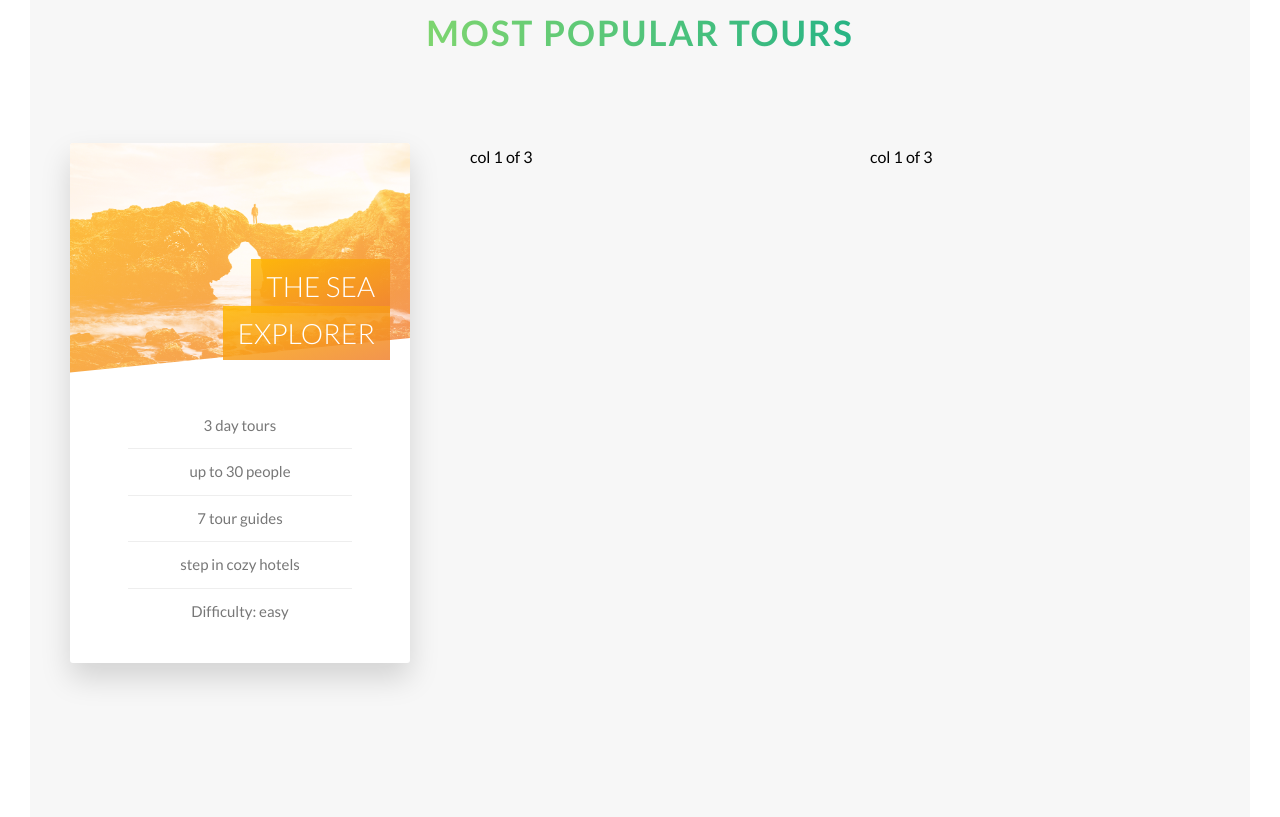
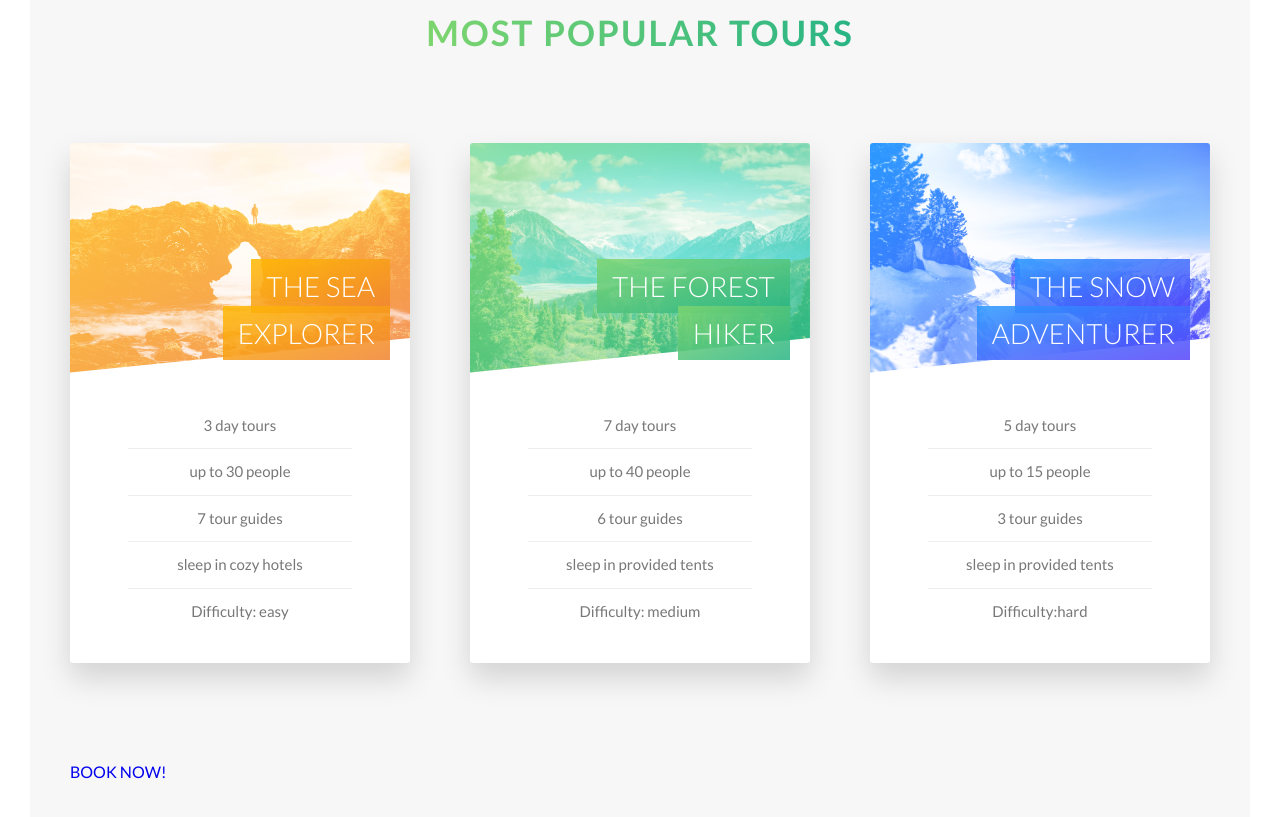
Before and after one commit to Diolemos/natours, a website: page index.html in a window 1280 px wide. Shown: the part 2363-3180 px from the top of the page. Drawn offline with Linux system fonts and the light colour scheme.

Commit message:
second and 3rd cards finished

```diff
--- a/index.html
+++ b/index.html
@@ -136,19 +136,95 @@
                                     <li>3 day tours</li>
                                     <li>up to 30 people</li>
                                     <li>7 tour guides</li>
-                                    <li>step in cozy hotels</li>
+                                    <li>sleep in cozy hotels</li>
                                     <li>Difficulty: easy</li>
                                 </ul>
                             </div>
                         </div>
                         <div class="card__side card__side--back card__side--back-1">
-                            back
+                            <div class="card__cta">
+                                <div class="card__price-box">
+                                    <p class="card__price-only">only</p>
+                                    <p class="card__price-value">$297</p>
+
+                                </div>
+                                <a href="" class="btn btn--white">Book now!</a>
+                            </div>
                         </div>
                     </div>
                 </div>
-                <div class="col-1-of-3">col 1 of 3</div>
-                <div class="col-1-of-3">col 1 of 3</div>
+
+
+                <!-- Card 2 -->
+
+                <div class="col-1-of-3"><div class="card">
+                    <div class="card__side card__side--front">
+                        <div class="card__picture card__picture--2">
+                            &nbsp;
+                        </div>
+                        <h4 class="card__heading">
+                            <span class="card__heading-span card__heading-span--2">The forest hiker</span>
+                            </h4>
+                        <div class="card__details">
+                            <ul>
+                                <li>7 day tours</li>
+                                <li>up to 40 people</li>
+                                <li>6 tour guides</li>
+                                <li>sleep in provided tents</li>
+                                <li>Difficulty: medium</li>
+                            </ul>
+                        </div>
+                    </div>
+                    <div class="card__side card__side--back card__side--back-2">
+                        <div class="card__cta">
+                            <div class="card__price-box">
+                                <p class="card__price-only">only</p>
+                                <p class="card__price-value">$497</p>
+
+                            </div>
+                            <a href="" class="btn btn--white">Book now!</a>
+                        </div>
+                    </div>
+                </div></div>
+
+
+                <!-- CARD 3 -->
+                <div class="col-1-of-3">
+
+
+                    <div class="card">
+                    <div class="card__side card__side--front">
+                        <div class="card__picture card__picture--3">
+                            &nbsp;
+                        </div>
+                        <h4 class="card__heading">
+                            <span class="card__heading-span card__heading-span--3">The snow adventurer</span>
+                            </h4>
+                        <div class="card__details">
+                            <ul>
+                                <li>5 day tours</li>
+                                <li>up to 15 people</li>
+                                <li>3 tour guides</li>
+                                <li>sleep in provided tents</li>
+                                <li>Difficulty:hard</li>
+                            </ul>
+                        </div>
+                    </div>
+                    <div class="card__side card__side--back card__side--back-3">
+                        <div class="card__cta">
+                            <div class="card__price-box">
+                                <p class="card__price-only">only</p>
+                                <p class="card__price-value">$297</p>
+
+                            </div>
+                            <a href="" class="btn btn--white">Book now!</a>
+                        </div>
+                    </div>
+                </div></div>
                </div>
+
+               <a href="#" class="btn ">Book now!</a>
+
           </section>
 
         </main>
--- a/sass/components/_button.scss
+++ b/sass/components/_button.scss
@@ -27,6 +27,7 @@
     &:hover::after{
         background-color: #fff;
     }
+
 
 }
 
--- a/sass/components/_card.scss
+++ b/sass/components/_card.scss
@@ -5,7 +5,7 @@
     height: 52rem;
 
     &__side{
-        background-color: orangered;
+
         color: #fff;
         font-size: 2rem;
     height: 52rem;
@@ -27,6 +27,12 @@
 
         &-1{
             background: linear-gradient(to right bottom,$color-secondary-light,$color-secondary-dark);
+        }
+        &-2{
+            background: linear-gradient(to right bottom,$color-primary-light,$color-primary-dark);
+        }
+        &-3{
+            background: linear-gradient(to right bottom,$color-tertiary-light,$color-tertiary-dark);
         }
     }
     }
@@ -50,10 +56,10 @@
             background-image: linear-gradient(to right bottom, $color-secondary-light, $color-secondary-dark), url(../img/nat-5.jpg);
         }
         &--2{
-            background-image: url(../img/nat-5.img);
+            background-image: linear-gradient(to right bottom, $color-primary-light, $color-primary-dark), url(../img/nat-6.jpg);
         }
         &--3{
-            background-image: url(../img/nat-5.img);
+            background-image: linear-gradient(to right bottom, $color-tertiary-light, $color-tertiary-dark), url(../img/nat-7.jpg);
         }
     }
 
@@ -77,6 +83,14 @@
             background-image: linear-gradient(to right bottom, rgba($color-secondary-light, .85), rgba($color-secondary-dark, .85));
 
         }
+        &--2{
+            background-image: linear-gradient(to right bottom, rgba($color-primary-light, .85), rgba($color-primary-dark, .85));
+
+        }
+        &--3{
+            background-image: linear-gradient(to right bottom, rgba($color-tertiary-light, .85), rgba($color-tertiary-dark, .85));
+
+        }
     }
     &__details{
         padding: 3rem;
@@ -95,5 +109,31 @@
                 }
             }
         }
+
+
+
     }
+    &__cta{
+        position: absolute;
+        top: 50%;
+        left: 50%;
+        transform: translate(-50%, -50%);
+        width: 90%;
+        text-align: center;
+    }
+   &__price-box{
+    text-align: center;
+    color: #fff;
+    margin-bottom: 8rem;
+
+   }
+   &__price-only{
+    font-size: 1.4rem;
+    text-transform: uppercase;
+   }
+   &__price-value{
+    font-size: 6rem;
+    font-weight: 100;
+   }
+
 }
```
Also changed, not shown: css/style.css.
